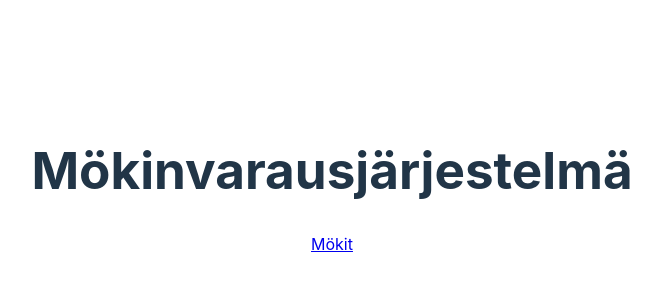
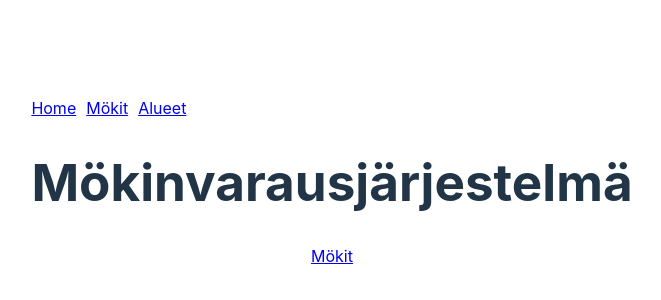
Before and after one commit to heikamal/mokinvaraus, a Vue app in the folder app/: page /cabins/new in a window 1280 px wide. Shown: the part 210-510 px from the top of the page, without its empty margins (308-969 px from the left). Built offline with nearby package versions, Linux system fonts and the light colour scheme.

Commit message:
added page for available locations

```diff
--- a/app/src/App.vue
+++ b/app/src/App.vue
@@ -2,5 +2,10 @@
 </script>
 
 <template>
+  <section id="navibar">
+    <router-link to="/">Home</router-link>
+    <router-link to="/cabins">Mökit</router-link>
+    <router-link to="/locations">Alueet</router-link>
+  </section>
   <router-view></router-view>
 </template>
--- /dev/null
+++ b/app/src/components/Alueet.vue
@@ -0,0 +1,28 @@
+<script>
+export default {
+  data() {
+    return {
+      listItems: []
+    }
+  },
+  methods: {
+    async getData() {
+      const res = await fetch("http://localhost:8080/api/locations");
+      const finalRes = await res.json();
+      this.listItems = finalRes;
+      console.log(finalRes);
+    }
+  },
+  mounted() {
+    this.getData()
+  }
+}
+</script>
+
+<template>
+  <h1>Tietokannassa olevat alueet:</h1>
+  <div v-for="item in listItems" :key="item.areaId">
+    {{item.areaId}}: {{item.name}}
+  </div>
+  <router-link to="">Lisää uusi</router-link>
+</template>
--- a/app/src/main.js
+++ b/app/src/main.js
@@ -6,12 +6,14 @@ import Home from './components/Home.vue'
 import Mokit from './components/Mokit.vue'
 import Mokki from './components/Mokki.vue'
 import MokkiForm from './components/MokkiForm.vue'
+import Alueet from './components/Alueet.vue'
 
 const routes = [
   { path: '/', component: Home },
   { path: '/cabins', component: Mokit },
   { path: '/cabins/:id', component: Mokki },
-  { path: '/cabins/new', component: MokkiForm }
+  { path: '/cabins/new', component: MokkiForm },
+  { path: '/locations', component: Alueet }
 ]
 
 const router = createRouter({
--- a/app/src/style.css
+++ b/app/src/style.css
@@ -36,6 +36,11 @@ body {
 
 .label {
   margin-right: 10px;
+}
+#navibar {
+  display: flex;
+  place-items: start;
+  gap: 10px;
 }
 
 h1 {
```
